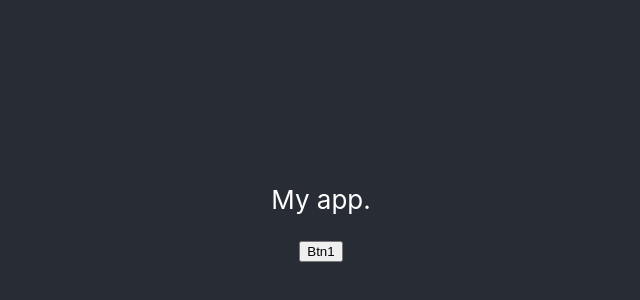
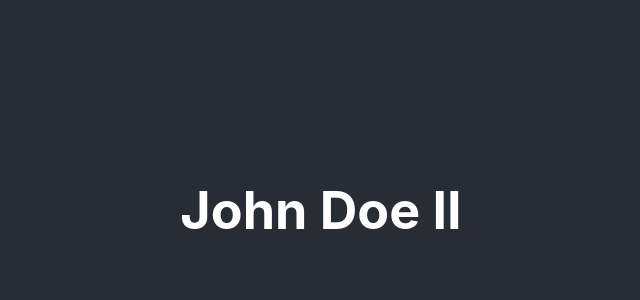
Before and after one commit to pohlaniacz/wysiwihyg, a React (Create React App) app: page / in a window 1280 px wide. Shown: the part 190-490 px from the top of the page, without its empty margins (319-959 px from the left). Built offline with nearby package versions, Linux system fonts and the light colour scheme.

Commit message:
props first try

```diff
--- a/src/App.js
+++ b/src/App.js
@@ -1,13 +1,10 @@
 import './styles/App.css';
-import Button from "./components/layout/Button";
+import Header from "./components/editor/Header";
 
 function App() {
   return (
     <div className="App">
-      <header className="App-header">
-        <p>My app.</p>
-          <Button />
-      </header>
+        <Header text="John Doe II"/>
     </div>
   );
 }
--- a/src/components/editor/Header.js
+++ b/src/components/editor/Header.js
@@ -1,7 +1,7 @@
-function Header() {
+function Header(props) {
     return (
-        <div>
-            <h1>Joe Doe</h1>
+        <div className="App-header">
+            <h1>{props.text}</h1>
         </div>
     )
 }
```
